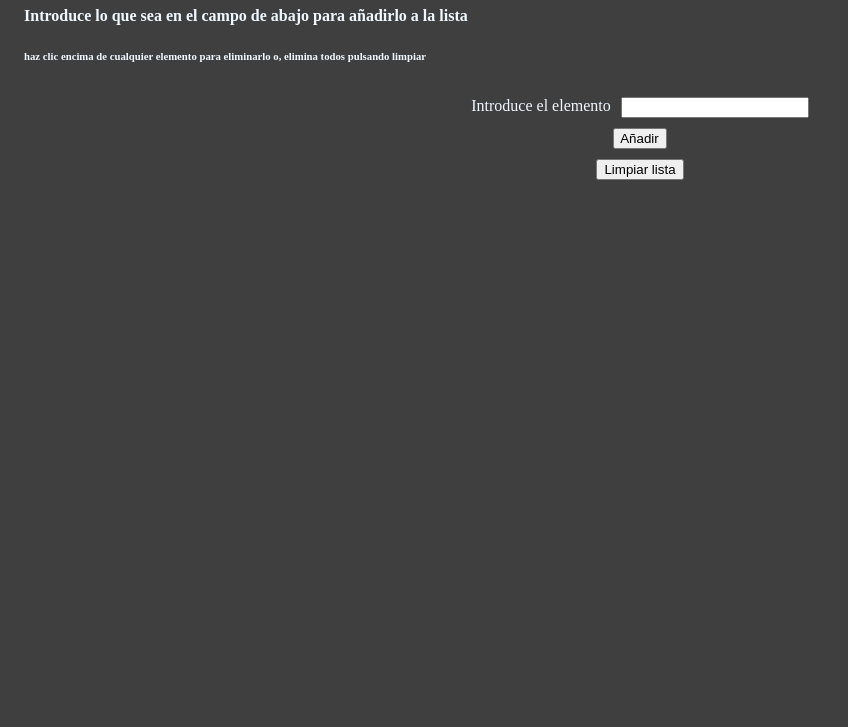
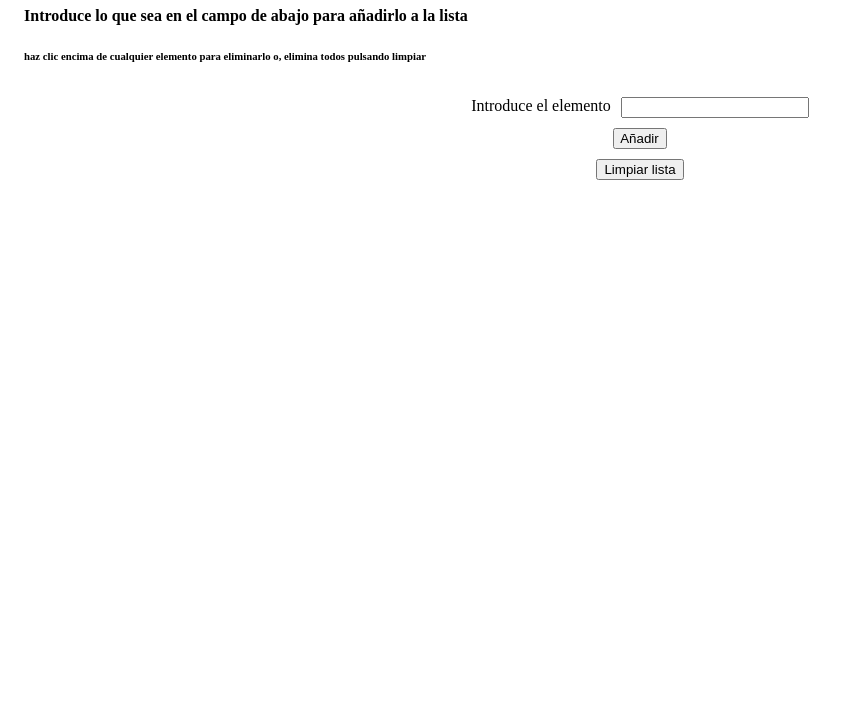
Before and after one commit to Eduu115/ListJS_practice, a plain HTML site: page index.html in a window 1280 px wide. Shown: the part 73-800 px from the top of the page, without its empty margins (0-848 px from the left). Drawn offline with Linux system fonts and the light colour scheme.

Commit message:
modified CSS

```diff
--- a/style.css
+++ b/style.css
@@ -3,8 +3,8 @@ html, body{
     height: 100vh;
     margin: 0;
     padding: 0;
-    background-color: rgb(63, 63, 63);
-    color: aliceblue;
+    /* background-color: rgb(63, 63, 63);
+    color: aliceblue; */
 }
 main{
     height: 100%;
@@ -26,8 +26,12 @@ input{
 #contenedor-lista{
     display: flex;
     align-items: center;
-    justify-content: center;
+    justify-content:center;
     flex-direction: column;
+    flex-wrap: wrap;
+    padding-bottom: 24px;
+    gap: 10px;
+    /* Equivale mas o menos a una linea con fuente normal */
 }
 #div-limpiar{
     padding-top: 10px;
@@ -46,4 +50,5 @@ input{
 .list-element{
     font-size: 30px;
     font-weight: 900;
+
 }
```
